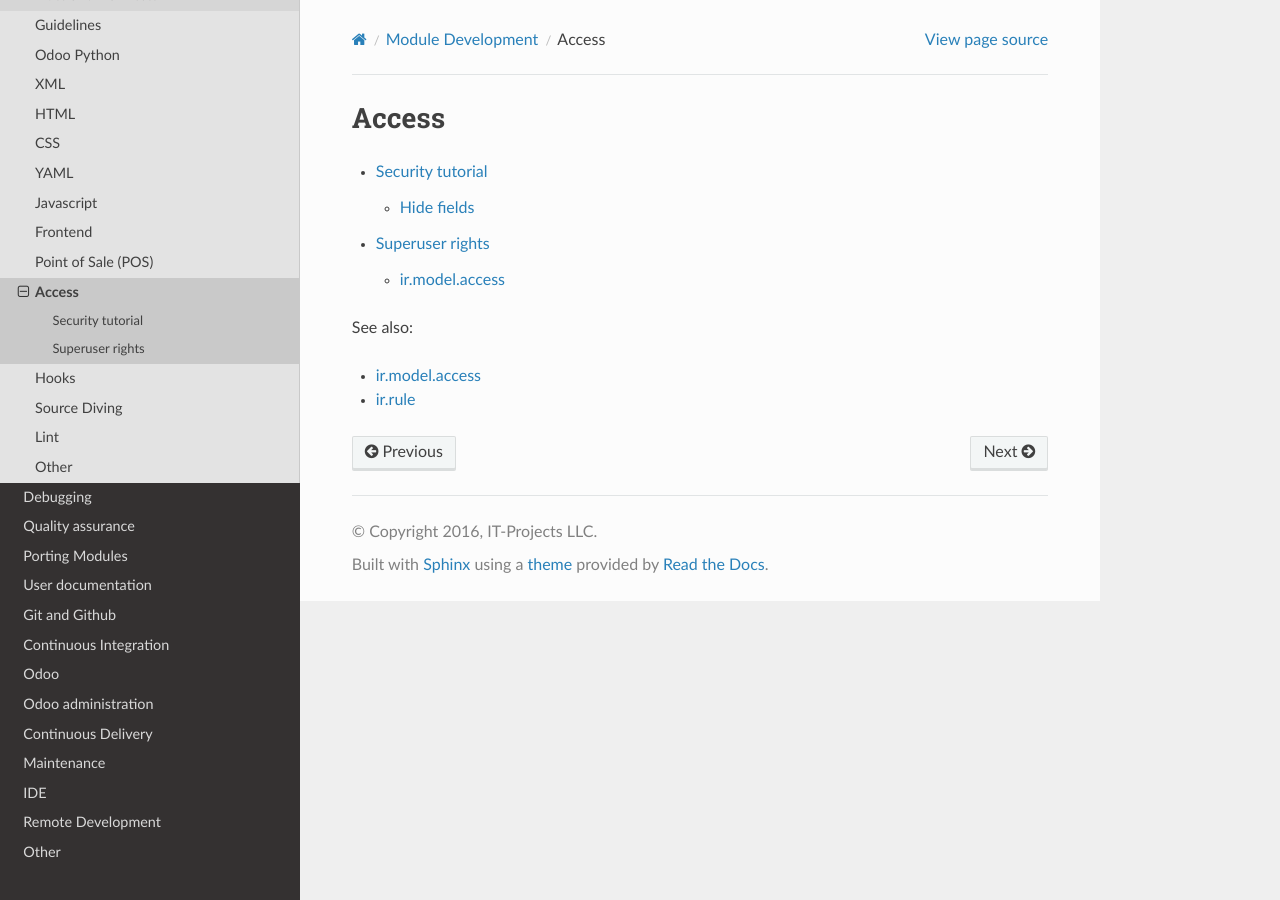
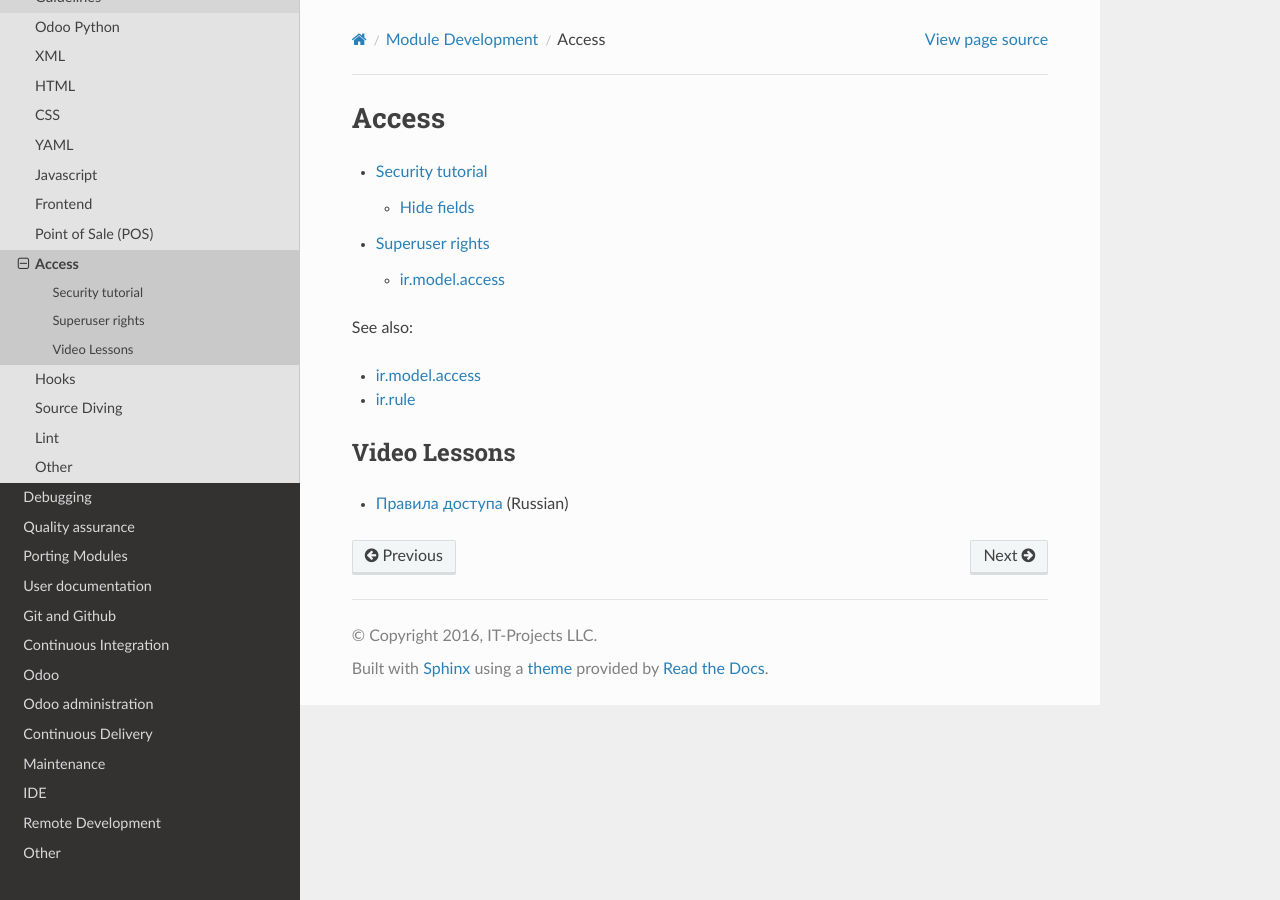
Before and after one commit to itpp-labs/odoo-development, a Sphinx documentation site: the page built from docs/dev/access/index.rst, in a window 1280 px wide. Built offline with Sphinx 7.4.7 and the Read the Docs theme 2.0.0, drawn with Linux system fonts in a browser that asks for light colours.

Commit message:
Update index.rst

```diff
--- a/docs/dev/access/index.rst
+++ b/docs/dev/access/index.rst
@@ -10,3 +10,8 @@ See also:
 
 * :doc:`ir.model.access <../../odoo/models/ir.model.access>`
 * :doc:`ir.rule <../../odoo/models/ir.rule>`
+
+Video Lessons
+-------------
+
+* `Правила доступа <https://www.youtube.com/watch?v=wRJ_hvXKF0E>`__ (Russian)
```
